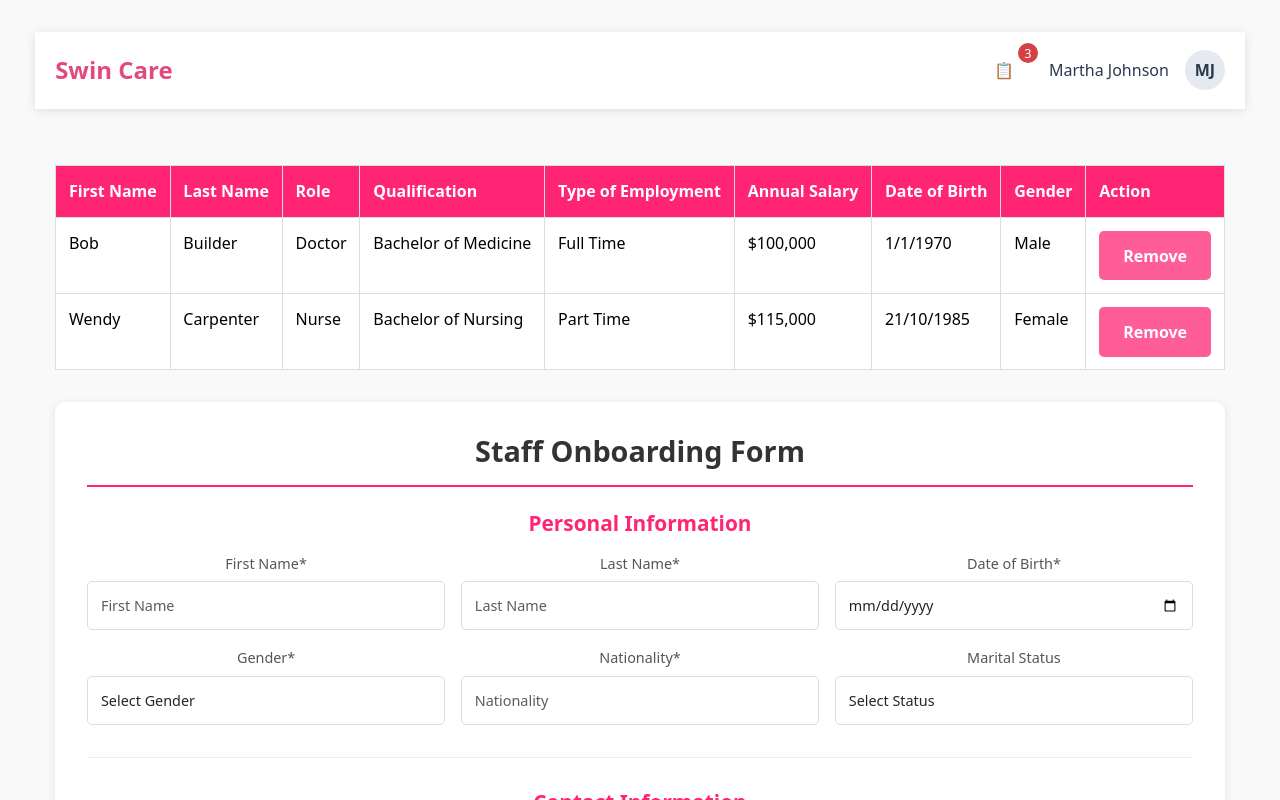
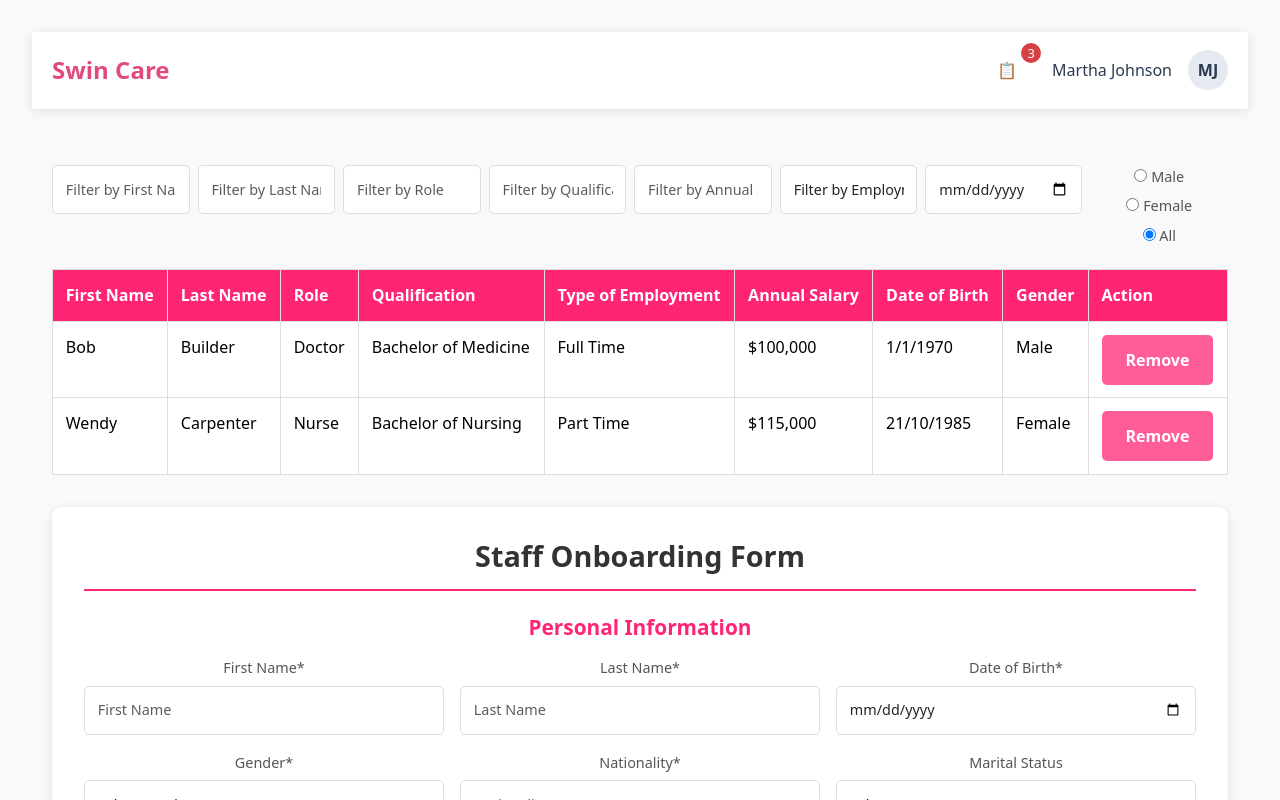
Before and after one commit to Takeruso/projectA, a Vue app in the folder frontend/: page /admin/staff-records in a window 1280 px wide. Shown: the top 800 px of the page. Built offline with nearby package versions, Linux system fonts and the light colour scheme; no server answers.

Commit message:
Added filters to Staff Records and Inventory page

```diff
--- a/frontend/src/views/admin/Inventory.vue
+++ b/frontend/src/views/admin/Inventory.vue
@@ -19,6 +19,16 @@
     <main class="container">
       <!-- Inventory -->
       <div id="table" class="container mt-4">
+        <!-- Filter Input -->
+        <div class="row g-2 mb-3">
+          <div class="col">
+            <input
+              v-model="filterText"
+              class="form-control"
+              placeholder="Filter by name"
+            />
+          </div>
+        </div>
         <table class="table">
           <thead>
             <tr>
@@ -28,7 +38,7 @@
             </tr>
           </thead>
           <tbody>
-            <tr v-for="(m, index) in allRecords" :key="index">
+            <tr v-for="(m, index) in filteredRecords" :key="index">
               <td>{{ m.name }}</td>
               <td>
                 <input type="number" v-model="m.stock" min="0" max="100" />
@@ -69,7 +79,7 @@
 </template>
 
 <script setup>
-import { ref, onMounted } from 'vue'
+import { ref, computed, onMounted } from 'vue'
 
 // Data for staff records
 const aRecord = ref({
@@ -91,6 +101,15 @@ const allRecords = ref([
     stock: '1'
   }
 ])
+
+const filterText = ref('')
+
+// Computed property for filtered records
+const filteredRecords = computed(() => {
+  return allRecords.value.filter((record) =>
+    record.name.toLowerCase().includes(filterText.value.toLowerCase())
+  )
+})
 
 const removeRecord = (index) => {
   allRecords.value.splice(index, 1)
--- a/frontend/src/views/admin/StaffRecords.vue
+++ b/frontend/src/views/admin/StaffRecords.vue
@@ -19,6 +19,78 @@
     <main class="container">
       <!-- Staff Records Table -->
       <div id="table" class="container mt-4">
+        <!-- Filters -->
+        <div class="row g-2 mb-3">
+          <div class="col">
+            <input
+              v-model="filters.firstName"
+              class="form-control"
+              placeholder="Filter by First Name"
+            />
+          </div>
+          <div class="col">
+            <input
+              v-model="filters.lastName"
+              class="form-control"
+              placeholder="Filter by Last Name"
+            />
+          </div>
+          <div class="col">
+            <input
+              v-model="filters.role"
+              class="form-control"
+              placeholder="Filter by Role"
+            />
+          </div>
+          <div class="col">
+            <input
+              v-model="filters.qualification"
+              class="form-control"
+              placeholder="Filter by Qualification"
+            />
+          </div>
+          <div class="col">
+            <input
+              v-model="filters.salary"
+              class="form-control"
+              placeholder="Filter by Annual Salary"
+            />
+          </div>
+          <div class="col">
+            <select v-model="filters.employment" class="form-control">
+              <option value="">Filter by Employment Type</option>
+              <option value="Full Time">Full Time</option>
+              <option value="Part Time">Part Time</option>
+              <option value="Contract">Contract</option>
+              <option value="Casual">Casual</option>
+            </select>
+          </div>
+          <div class="col">
+            <input
+              v-model="filters.dob"
+              type="date"
+              class="form-control"
+              placeholder="Filter by Date of Birth"
+            />
+          </div>
+          <div class="col">
+            <div>
+              <label>
+                <input type="radio" v-model="filters.gender" value="Male" />
+                Male
+              </label>
+              <label>
+                <input type="radio" v-model="filters.gender" value="Female" />
+                Female
+              </label>
+              <label>
+                <input type="radio" v-model="filters.gender" value="" />
+                All
+              </label>
+            </div>
+          </div>
+        </div>
+
         <table class="table">
           <thead>
             <tr>
@@ -34,7 +106,7 @@
             </tr>
           </thead>
           <tbody>
-            <tr v-for="(m, index) in allRecords" :key="index">
+            <tr v-for="(m, index) in filteredRecords" :key="index">
               <td>{{ m.first }}</td>
               <td>{{ m.last }}</td>
               <td>{{ m.role }}</td>
@@ -574,6 +646,18 @@ onMounted(async () => {
   }
 })
 
+// Filters
+const filters = ref({
+  firstName: '',
+  lastName: '',
+  role: '',
+  qualification: '',
+  salary: '',
+  employment: '',
+  dob: '',
+  gender: ''
+})
+
 // Extended data for staff records
 const aRecord = ref({
   first: '',
@@ -640,6 +724,36 @@ const allRecords = ref([
     gender: 'Female'
   }
 ])
+
+// Computed property for filtered records
+const filteredRecords = computed(() => {
+  return allRecords.value.filter((record) => {
+    return (
+      (!filters.value.firstName ||
+        record.first
+          .toLowerCase()
+          .includes(filters.value.firstName.toLowerCase())) &&
+      (!filters.value.lastName ||
+        record.last
+          .toLowerCase()
+          .includes(filters.value.lastName.toLowerCase())) &&
+      (!filters.value.role ||
+        record.role.toLowerCase().includes(filters.value.role.toLowerCase())) &&
+      (!filters.value.qualification ||
+        record.qualification
+          .toLowerCase()
+          .includes(filters.value.qualification.toLowerCase())) &&
+      (!filters.value.salary ||
+        record.salary
+          .toLowerCase()
+          .includes(filters.value.salary.toLowerCase())) &&
+      (!filters.value.employment ||
+        record.employment === filters.value.employment) &&
+      (!filters.value.dob || record.dob === filters.value.dob) &&
+      (!filters.value.gender || record.gender === filters.value.gender)
+    )
+  })
+})
 
 // Methods for adding, removing records and resetting form
 const removeRecord = async (index) => {
@@ -708,50 +822,6 @@ const addRecord = async () => {
   }
 }
 
-// const addRecord = () => {
-//   // Check for required fields (simplified check - would be more comprehensive in production)
-//   const requiredFields = [
-//     'first',
-//     'last',
-//     'role',
-//     'qualification',
-//     'employment',
-//     'salary',
-//     'dob',
-//     'gender',
-//     'email',
-//     'phone',
-//     'address'
-//   ]
-
-//   // Check if required fields are filled
-//   const missingFields = requiredFields.filter((field) => !aRecord.value[field])
-
-//   if (missingFields.length === 0 && aRecord.value.termsCheck) {
-//     // Add the record with only the fields shown in the table
-//     allRecords.value.push({
-//       first: aRecord.value.first,
-//       last: aRecord.value.last,
-//       role: aRecord.value.role,
-//       qualification: aRecord.value.qualification,
-//       employment: aRecord.value.employment,
-//       salary: aRecord.value.salary,
-//       dob: aRecord.value.dob,
-//       gender: aRecord.value.gender
-//     })
-
-//     // Reset the form after submission
-//     resetForm()
-//     alert('Staff record added successfully!')
-//   } else {
-//     if (!aRecord.value.termsCheck) {
-//       alert('Please confirm that all information is accurate and complete.')
-//     } else {
-//       alert('Please fill in all required fields marked with *')
-//     }
-//   }
-// }
-
 const resetForm = () => {
   // Reset all fields to default values
   aRecord.value = {
@@ -818,7 +888,6 @@ onMounted(() => {
     })
   }
 })
-// omg
 </script>
 
 <style scoped>
```
